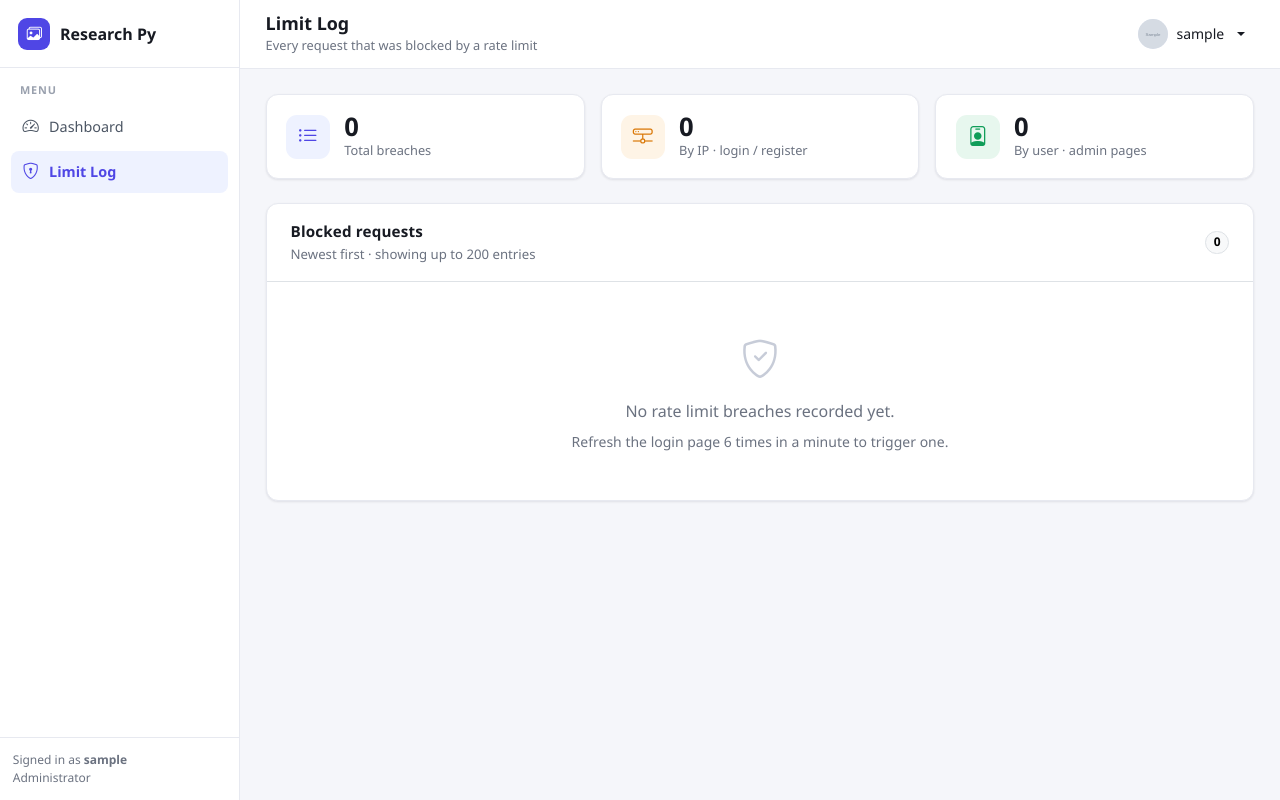
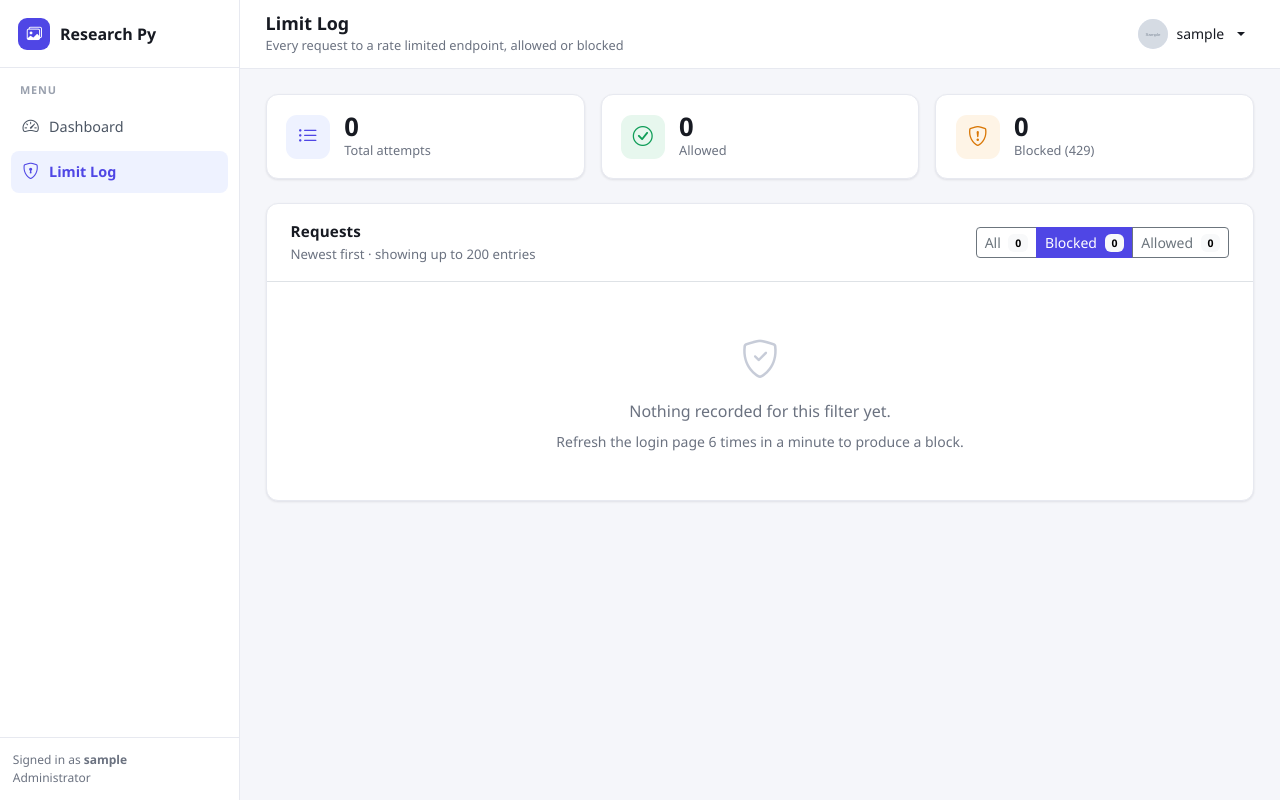
Before and after one commit to Nornsochetra/python-limiter, a Flask app: page /admin/logs?show=blocked in a window 1280 px wide. Run offline with Flask 3, Linux system fonts and the light colour scheme; a user stored in the database is signed in; data comes from the database, SQL or seed files in the repository; tables that the repository leaves empty hold one stand-in row (values such as "Sample post"); grey boxes marked "Sample" are stand-in pictures; some libraries are stand-ins or nearby versions.

Commit message:
Log allowed requests too, and show a real countdown on the 429 page
Two related gaps in the rate limiting feedback:

The log only recorded requests that were blocked, so there was no way to see
the attempts leading up to a block. Every request to a rate limited endpoint is
now recorded with a blocked true/false flag, via a single after_request hook
that replaces the four on_breach callbacks. The log page gains a status column,
allowed/blocked counters, and filter tabs.

The 429 page reported the window length (always 60s) rather than the time
actually remaining, so the only way to discover you were free was to keep
retrying. It now derives the real remaining seconds from the limiter's window
reset time, counts down live, and reloads itself once the window expires. The
Retry-After header carries the true value as well.

Existing rate_limit_logs rows were backfilled as blocked, which is accurate
since the old code only wrote a row on a breach.

```diff
--- a/app.py
+++ b/app.py
@@ -1,6 +1,8 @@
 import os
+import time
 import uuid
 from functools import wraps
+from math import ceil
 
 from flask import Flask, render_template, request, redirect, url_for, flash, abort
 from flask_login import (
@@ -53,30 +55,48 @@ def user_id_key():
     return str(current_user.id)
 
 
-def log_rate_limit_breach(limit_type):
-    """Returns an on_breach callback that records the block to RateLimitLog."""
-    def _callback(request_limit):
-        log_entry = RateLimitLog(
+# the rate limited endpoints, and what each limit counts per.
+# keep this in sync with the @limiter.limit decorators below.
+RATE_LIMITED_ENDPOINTS = {
+    "login": "ip",
+    "register": "ip",
+    "dashboard": "user",
+    "admin_logs": "user",
+}
+
+
+@app.after_request
+def log_rate_limited_request(response):
+    """Record every request to a rate limited endpoint, whether it was allowed
+    or blocked, so the log shows the attempts leading up to a block."""
+    limit_type = RATE_LIMITED_ENDPOINTS.get(request.endpoint)
+    if limit_type is None:
+        return response
+
+    db.session.add(
+        RateLimitLog(
             ip_address=request.remote_addr or "unknown",
             user_id=current_user.id if current_user.is_authenticated else None,
-            endpoint=request.endpoint or request.path,
+            endpoint=request.endpoint,
             limit_type=limit_type,
+            blocked=response.status_code == 429,
         )
-        db.session.add(log_entry)
-        db.session.commit()
-    return _callback
+    )
+    db.session.commit()
+    return response
 
 
 @app.errorhandler(429)
 def ratelimit_handler(e):
-    # e.limit.limit is the rate limit item, e.g. "5 per 1 minute" -> 60 second window
-    window_seconds = e.limit.limit.get_expiry()
+    # how many seconds are actually left in this window, so the page can count
+    # down to the exact moment the user is free again
+    seconds_left = max(0, ceil(limiter.current_limit.window.reset_time - time.time()))
     response = render_template(
         "rate_limited.html",
         message=str(e.description),
-        retry_after=window_seconds,
+        seconds_left=seconds_left,
     )
-    return response, 429, {"Retry-After": str(window_seconds)}
+    return response, 429, {"Retry-After": str(seconds_left)}
 
 
 # make sure the upload folders exist
@@ -94,7 +114,7 @@ def index():
 
 
 @app.route("/register", methods=["GET", "POST"])
-@limiter.limit("5/minute", on_breach=log_rate_limit_breach("ip"))
+@limiter.limit("5/minute")
 def register():
     if current_user.is_authenticated:
         return redirect(url_for("dashboard"))
@@ -135,7 +155,7 @@ def register():
 
 
 @app.route("/login", methods=["GET", "POST"])
-@limiter.limit("5/minute", on_breach=log_rate_limit_breach("ip"))
+@limiter.limit("5/minute")
 def login():
     if current_user.is_authenticated:
         return redirect(url_for("dashboard"))
@@ -167,6 +187,7 @@ def logout():
 
 @app.route("/admin/dashboard")
 @login_required
+@limiter.limit("10/minute", key_func=user_id_key)
 def dashboard():
     images = (
         Image.query.filter_by(user_id=current_user.id)
@@ -178,7 +199,7 @@ def dashboard():
         stats = {
             "user_count": User.query.count(),
             "image_count": Image.query.count(),
-            "breach_count": RateLimitLog.query.count(),
+            "breach_count": RateLimitLog.query.filter_by(blocked=True).count(),
         }
     return render_template("dashboard.html", images=images, stats=stats)
 
@@ -281,10 +302,24 @@ def upload():
 @app.route("/admin/logs")
 @login_required
 @admin_required
-@limiter.limit("10/minute", key_func=user_id_key, on_breach=log_rate_limit_breach("user"))
+@limiter.limit("10/minute", key_func=user_id_key)
 def admin_logs():
-    logs = RateLimitLog.query.order_by(RateLimitLog.created_at.desc()).limit(200).all()
-    return render_template("admin/logs.html", logs=logs)
+    show = request.args.get("show", "all")
+
+    query = RateLimitLog.query
+    if show == "blocked":
+        query = query.filter_by(blocked=True)
+    elif show == "allowed":
+        query = query.filter_by(blocked=False)
+
+    logs = query.order_by(RateLimitLog.created_at.desc()).limit(200).all()
+
+    counts = {
+        "all": RateLimitLog.query.count(),
+        "blocked": RateLimitLog.query.filter_by(blocked=True).count(),
+        "allowed": RateLimitLog.query.filter_by(blocked=False).count(),
+    }
+    return render_template("admin/logs.html", logs=logs, counts=counts, show=show)
 
 
 if __name__ == "__main__":
--- a/models.py
+++ b/models.py
@@ -57,4 +57,5 @@ class RateLimitLog(db.Model):
     user_id = db.Column(db.Integer, db.ForeignKey("users.id"), nullable=True)
     endpoint = db.Column(db.String(120), nullable=False)
     limit_type = db.Column(db.String(20), nullable=False)  # "ip" or "user"
+    blocked = db.Column(db.Boolean, default=False, nullable=False)
     created_at = db.Column(db.DateTime, default=datetime.utcnow)
--- a/static/css/style.css
+++ b/static/css/style.css
@@ -457,8 +457,10 @@ body {
   border-radius: 999px;
 }
 
-.tag-ip   { background: #fef4e6; color: #b45309; }
-.tag-user { background: #e8f1fe; color: #1d4ed8; }
+.tag-ip      { background: #fef4e6; color: #b45309; }
+.tag-user    { background: #e8f1fe; color: #1d4ed8; }
+.tag-blocked { background: #fdeaea; color: #b91c1c; }
+.tag-allowed { background: #e7f7ee; color: #0f7a43; }
 
 .empty-state {
   text-align: center;
--- a/templates/admin/logs.html
+++ b/templates/admin/logs.html
@@ -1,57 +1,68 @@
 {% extends "sidebar_base.html" %}
 {% block title %}Rate Limit Logs{% endblock %}
 {% block page_title %}Limit Log{% endblock %}
-{% block page_sub %}Every request that was blocked by a rate limit{% endblock %}
+{% block page_sub %}Every request to a rate limited endpoint, allowed or blocked{% endblock %}
 
 {% block content %}
-  {% set ip_count = logs | selectattr('limit_type', 'equalto', 'ip') | list | length %}
-  {% set user_count = logs | selectattr('limit_type', 'equalto', 'user') | list | length %}
-
   <div class="row row-cols-1 row-cols-sm-3 g-3 mb-4">
     <div class="col">
       <div class="card-soft stat-card">
         <span class="stat-icon indigo"><i class="bi bi-list-ul"></i></span>
         <div>
-          <div class="stat-value">{{ logs|length }}</div>
-          <div class="stat-label">Total breaches</div>
+          <div class="stat-value">{{ counts.all }}</div>
+          <div class="stat-label">Total attempts</div>
         </div>
       </div>
     </div>
     <div class="col">
       <div class="card-soft stat-card">
-        <span class="stat-icon amber"><i class="bi bi-hdd-network"></i></span>
+        <span class="stat-icon green"><i class="bi bi-check-circle"></i></span>
         <div>
-          <div class="stat-value">{{ ip_count }}</div>
-          <div class="stat-label">By IP &middot; login / register</div>
+          <div class="stat-value">{{ counts.allowed }}</div>
+          <div class="stat-label">Allowed</div>
         </div>
       </div>
     </div>
     <div class="col">
       <div class="card-soft stat-card">
-        <span class="stat-icon green"><i class="bi bi-person-badge"></i></span>
+        <span class="stat-icon amber"><i class="bi bi-shield-exclamation"></i></span>
         <div>
-          <div class="stat-value">{{ user_count }}</div>
-          <div class="stat-label">By user &middot; admin pages</div>
+          <div class="stat-value">{{ counts.blocked }}</div>
+          <div class="stat-label">Blocked (429)</div>
         </div>
       </div>
     </div>
   </div>
 
   <div class="card-soft">
-    <div class="d-flex align-items-center justify-content-between px-3 px-md-4 py-3 border-bottom">
+    <div class="d-flex flex-wrap align-items-center justify-content-between gap-2 px-3 px-md-4 py-3 border-bottom">
       <div>
-        <div class="section-title">Blocked requests</div>
+        <div class="section-title">Requests</div>
         <div class="section-sub">Newest first &middot; showing up to 200 entries</div>
       </div>
-      <span class="badge rounded-pill text-bg-light border">{{ logs|length }}</span>
+
+      <div class="btn-group btn-group-sm" role="group">
+        <a href="{{ url_for('admin_logs') }}"
+           class="btn {{ 'btn-primary' if show == 'all' else 'btn-outline-secondary' }}">
+          All <span class="badge text-bg-light ms-1">{{ counts.all }}</span>
+        </a>
+        <a href="{{ url_for('admin_logs', show='blocked') }}"
+           class="btn {{ 'btn-primary' if show == 'blocked' else 'btn-outline-secondary' }}">
+          Blocked <span class="badge text-bg-light ms-1">{{ counts.blocked }}</span>
+        </a>
+        <a href="{{ url_for('admin_logs', show='allowed') }}"
+           class="btn {{ 'btn-primary' if show == 'allowed' else 'btn-outline-secondary' }}">
+          Allowed <span class="badge text-bg-light ms-1">{{ counts.allowed }}</span>
+        </a>
+      </div>
     </div>
 
     {% if not logs %}
       <div class="empty-state">
         <i class="bi bi-shield-check"></i>
-        No rate limit breaches recorded yet.
+        Nothing recorded for this filter yet.
         <div class="small mt-2">
-          Refresh the login page 6 times in a minute to trigger one.
+          Refresh the login page 6 times in a minute to produce a block.
         </div>
       </div>
     {% else %}
@@ -60,6 +71,7 @@
           <thead>
             <tr>
               <th>Time</th>
+              <th>Status</th>
               <th>Type</th>
               <th>IP address</th>
               <th>User</th>
@@ -70,6 +82,17 @@
             {% for log in logs %}
               <tr>
                 <td class="text-nowrap">{{ log.created_at.strftime('%d %b %Y, %H:%M:%S') }}</td>
+                <td>
+                  {% if log.blocked %}
+                    <span class="tag tag-blocked">
+                      <i class="bi bi-x-circle-fill me-1"></i>blocked
+                    </span>
+                  {% else %}
+                    <span class="tag tag-allowed">
+                      <i class="bi bi-check-circle-fill me-1"></i>allowed
+                    </span>
+                  {% endif %}
+                </td>
                 <td>
                   <span class="tag {{ 'tag-ip' if log.limit_type == 'ip' else 'tag-user' }}">
                     {{ log.limit_type }}
```
Also changed, not shown: templates/rate_limited.html (+59 -9 lines), README.md.
